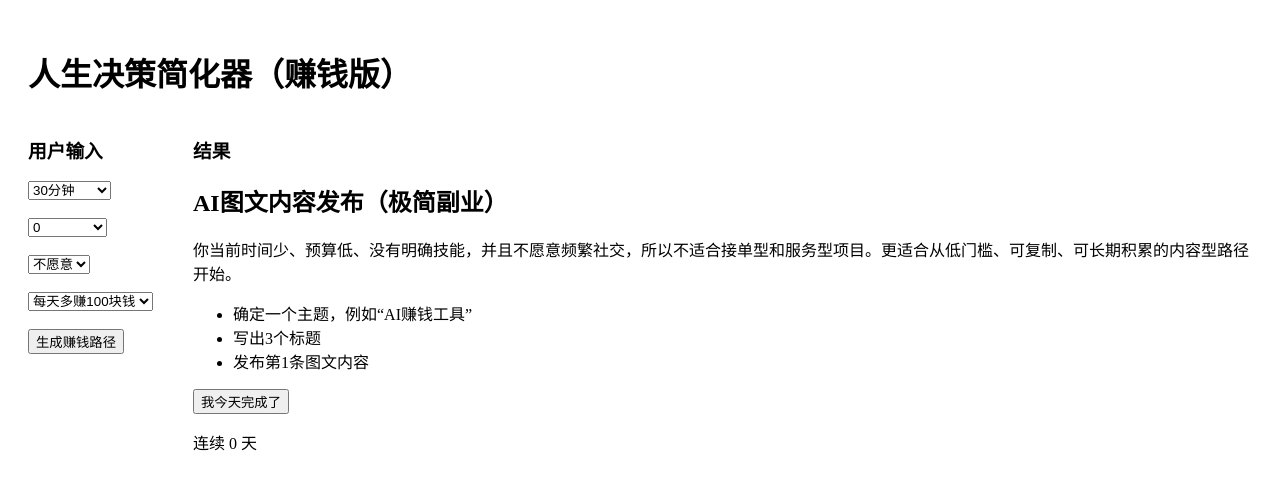
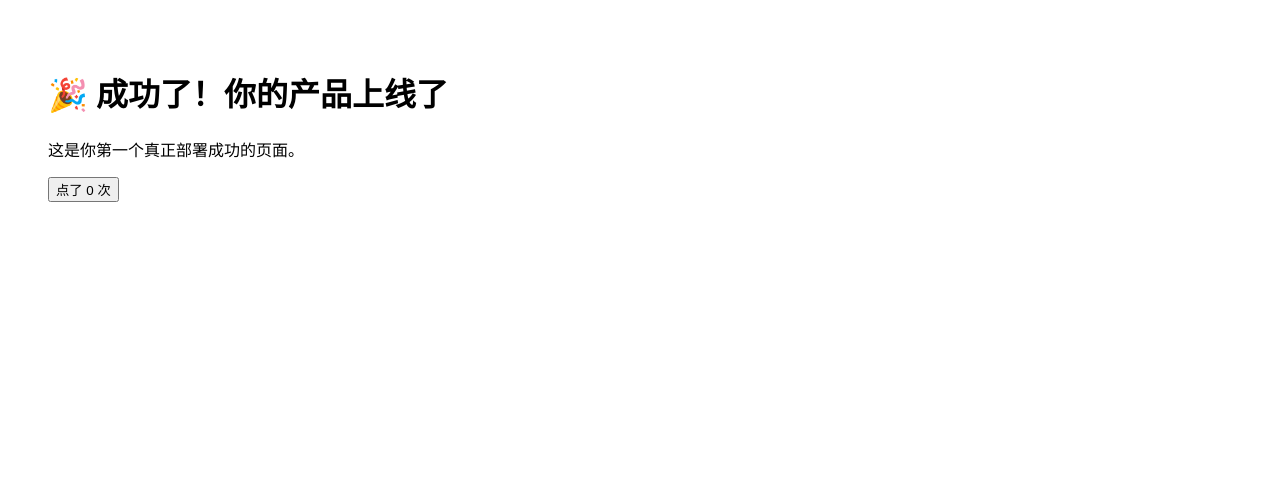
Before and after one commit to altadmin01-collab/money-app, a Next.js app: page / in a window 1280 px wide. Shown: the top 490 px of the page. Built offline with nearby package versions, Linux system fonts and the light colour scheme.

Commit message:
Update page.tsx

```diff
--- a/app/page.tsx
+++ b/app/page.tsx
@@ -1,128 +1,18 @@
 "use client";
 import { useState } from "react";
 
-const resultsMap = {
-  content: {
-    title: "AI图文内容发布（极简副业）",
-    reason:
-      "你当前时间少、预算低、没有明确技能，并且不愿意频繁社交，所以不适合接单型和服务型项目。更适合从低门槛、可复制、可长期积累的内容型路径开始。",
-    actions: [
-      "确定一个主题，例如“AI赚钱工具”",
-      "写出3个标题",
-      "发布第1条图文内容",
-    ],
-  },
-  service: {
-    title: "AI辅助接单（快速变现）",
-    reason:
-      "你愿意社交，并且有更多可投入时间，这意味着你更适合先从可以快速拿到结果的接单型路径开始。",
-    actions: [
-      "确定一个可售卖的小服务，例如“AI写文案”",
-      "写一段接单介绍",
-      "把服务发到朋友圈或平台测试反馈",
-    ],
-  },
-  product: {
-    title: "数字产品售卖（长期型副业）",
-    reason:
-      "你有预算并且目标是长期副业，更适合做可复用产品。",
-    actions: [
-      "确定一个主题，例如“AI副业模板包”",
-      "整理一个简单模板",
-      "发布并测试是否有人愿意购买",
-    ],
-  },
-};
-
 export default function Page() {
-  const [streak, setStreak] = useState(0);
-  const [time, setTime] = useState("30分钟");
-  const [budget, setBudget] = useState("0");
-  const [social, setSocial] = useState("不愿意");
-  const [goal, setGoal] = useState("每天多赚100块钱");
-
-  const [result, setResult] = useState(resultsMap.content);
-
-  const handleGenerate = () => {
-    const hasMoreTime = time === "2小时" || time === "4小时以上";
-    const isSocial = social === "愿意" || social === "一般";
-    const hasBudget = budget === "500以内" || budget === "1000以上";
-    const wantsLongTerm = goal === "找到长期副业";
-
-    if (hasBudget && wantsLongTerm) {
-      setResult(resultsMap.product);
-    } else if (hasMoreTime && isSocial) {
-      setResult(resultsMap.service);
-    } else {
-      setResult(resultsMap.content);
-    }
-  };
+  const [count, setCount] = useState(0);
 
   return (
-    <div style={{ padding: 20 }}>
-      <h1>人生决策简化器（赚钱版）</h1>
+    <div style={{ padding: 40 }}>
+      <h1>🎉 成功了！你的产品上线了</h1>
 
-      <div style={{ display: "flex", gap: 40 }}>
-        <div>
-          <h3>用户输入</h3>
+      <p>这是你第一个真正部署成功的页面。</p>
 
-          <select value={time} onChange={(e) => setTime(e.target.value)}>
-            <option>30分钟</option>
-            <option>1小时</option>
-            <option>2小时</option>
-            <option>4小时以上</option>
-          </select>
-
-          <br /><br />
-
-          <select value={budget} onChange={(e) => setBudget(e.target.value)}>
-            <option>0</option>
-            <option>100以内</option>
-            <option>500以内</option>
-            <option>1000以上</option>
-          </select>
-
-          <br /><br />
-
-          <select value={social} onChange={(e) => setSocial(e.target.value)}>
-            <option>不愿意</option>
-            <option>一般</option>
-            <option>愿意</option>
-          </select>
-
-          <br /><br />
-
-          <select value={goal} onChange={(e) => setGoal(e.target.value)}>
-            <option>每天多赚100块钱</option>
-            <option>先赚到第一笔钱</option>
-            <option>找到长期副业</option>
-          </select>
-
-          <br /><br />
-
-          <button onClick={handleGenerate}>
-            生成赚钱路径
-          </button>
-        </div>
-
-        <div>
-          <h3>结果</h3>
-          <h2>{result.title}</h2>
-          <p>{result.reason}</p>
-
-          <ul>
-            {result.actions.map((item, index) => (
-              <li key={index}>{item}</li>
-            ))}
-          </ul>
-
-          <button onClick={() => setStreak(streak + 1)}>
-            我今天完成了
-          </button>
-
-          <p>连续 {streak} 天</p>
-        </div>
-      </div>
+      <button onClick={() => setCount(count + 1)}>
+        点了 {count} 次
+      </button>
     </div>
   );
 }
```
